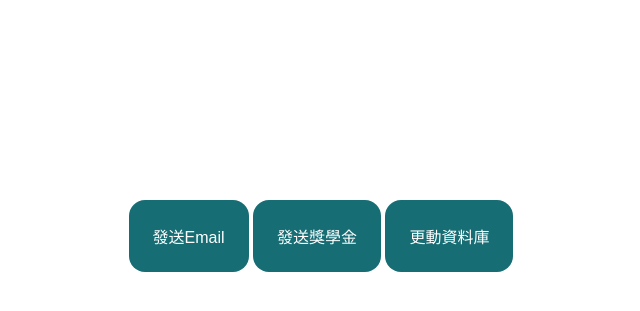
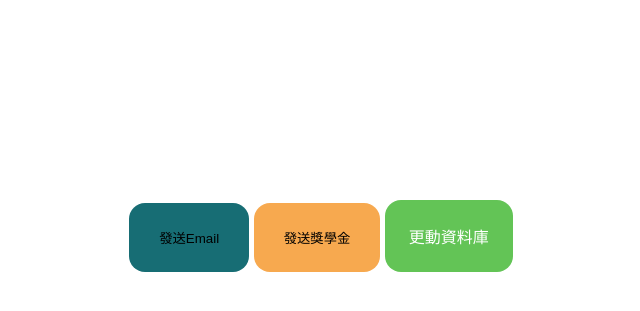
Before and after one commit to lewiechiu/2020SAD, a Django app: page /home/ in a window 1280 px wide. Shown: the part 164-475 px from the top of the page, without its empty margins (319-959 px from the left). Run offline with Django 3.2, Linux system fonts and the light colour scheme.

Commit message:
changes to home

```diff
--- a/SAD_final/FengCramSchool/views.py
+++ b/SAD_final/FengCramSchool/views.py
@@ -98,7 +98,7 @@ def send_video_URL(request):
         send_to.append(that_stu_name + send_class + " " + that_stu_email)
     print(send_to)
     data = {"show": send_to}
-    return render(request, 'URLtest.html', data)
+    return render(request, 'sentEmail.html', data)
 
 
 @csrf_exempt
--- a/SAD_final/templates/home.html
+++ b/SAD_final/templates/home.html
@@ -7,6 +7,40 @@
 		<title>Home Menu</title>
 		<script>console.log("Helrld");</script>
 	</head>
+
+	<body>
+		<div class='content'>
+			<div class='container' style="background-color:rgb(23, 109, 116);">
+				<button onclick="document.getElementById('email').style.display='block'" class="button transparent">發送Email</button>
+			</div>
+			<div class='container' style="background-color:rgb(247, 169, 79);">
+				<button onclick="document.getElementById('tuition').style.display='block'" class="button transparent">發送獎學金</button>
+			</div>
+			<div class='container' style="background-color:rgb(99, 196, 86);">
+				<a href="../admin">更動資料庫</a>
+			</div>
+		</div>
+
+		<div id="email" class="modal">
+		    <div class="modal-content">
+		    	<div class="container">
+			        <p>確定發送Email?</p>
+			        <button onclick="document.getElementById('email').style.display='none'" class="button">確定</button>
+		    		<button onclick="document.getElementById('email').style.display='none'" class="button">取消</button>
+		    	</div>
+		    </div>
+		</div>
+
+		<div id="tuition" class="modal">
+		    <div class="modal-content">
+		    	<div class="container">
+			        <p>確定發送獎學金?</p>
+			        <button onclick="document.getElementById('tuition').style.display='none'" class="button">確定</button>
+		    		<button onclick="document.getElementById('tuition').style.display='none'" class="button">取消</button>
+		    	</div>
+		    </div>
+		</div>
+	</body>
 
 	<style>
 		html, body {
@@ -25,6 +59,15 @@
 			font-family: "Microsoft JhengHei", sans-serif;
 		}
 
+		.button {
+		    background-color: Transparent;
+		    background-repeat:no-repeat;
+		    border: none;
+		    cursor:pointer;
+		    overflow: hidden;
+		    outline:none;
+		}
+
 		.content {
 			max-width: 500px;
 			margin: auto;
@@ -40,8 +83,7 @@
 		    text-decoration: none;
 		}
 
-		.btn {
-		    background-color: rgb(23, 109, 116);
+		.container {
 		    margin: auto;
 		    width: auto;
 		    padding: 1.5em 1.5em;
@@ -49,19 +91,28 @@
 		    border-radius: 1em;
 		    display: inline-block;
 		}
+
+		.modal{
+			z-index:3;
+			display:none;
+			padding-top:100px;
+			position:fixed;
+			left:0;
+			top:0;
+			width:100%;
+			height:100%;
+			overflow:auto;
+			background-color:rgb(0,0,0);
+			background-color:rgba(0,0,0,0.4)
+		}
+
+		.modal-content{
+			margin:auto;
+			background-color:#fff;
+			position:relative;
+			padding:0;
+			outline:0;
+			width:600px
+		}
 	</style>
-
-	<body>
-		<div class='content'>
-			<div class='btn'>
-				<a href="../send_URL">發送Email</a>
-			</div>
-			<div class='btn'>
-				<a href="../send_URL">發送獎學金</a>
-			</div>
-			<div class='btn'>
-				<a href="../admin">更動資料庫</a>
-			</div>
-		</div>
-	</body>
 </html>
```
Also changed, not shown: SAD_final/templates/sentEmail.html (renamed from SAD_final/templates/URLtest.html).
